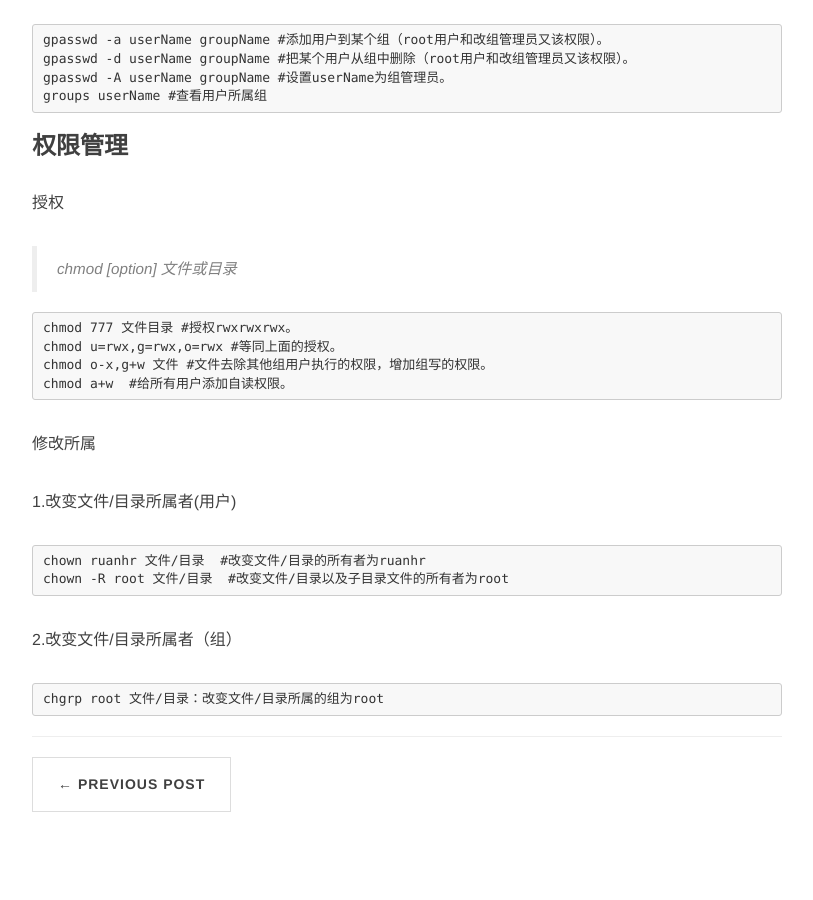
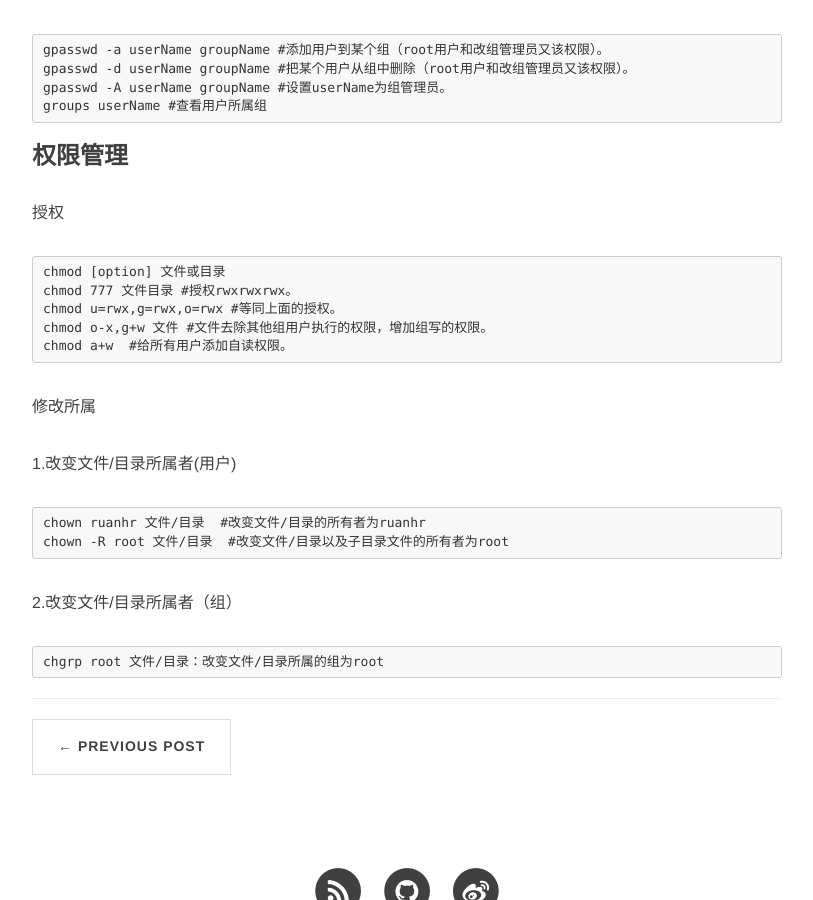
Before and after one commit to RuanHR/ruanhr.github.io, a Jekyll site: the page built from _posts/2018-01-02-linux-user.md, in a window 1280 px wide and 900 px high, scrolled down 2998 px. Shown: the whole window, without its empty margins (233-1046 px from the left). Built offline with Jekyll 4.4.1, drawn with Linux system fonts in a browser that asks for light colours; nearby versions of some CDN libraries; comment, search, counter and statistics services are not loaded; some of the changed text lies outside the part shown.

Commit message:
commit page
样式提交

````diff
--- a/_posts/2018-01-02-linux-user.md
+++ b/_posts/2018-01-02-linux-user.md
@@ -18,7 +18,7 @@
 
 ### 配置文件
 
-1. /etc/passwd
+1./etc/passwd
 
 > /etc/passwd：保存了所有用户信息，密码使用了x表示(不是明文，加密了的)
 
@@ -37,7 +37,7 @@
 >- 表示：用户帐号|用户密码|用户ID|用户组ID|用户名全称|用户主目录|用户所使用的shell。
 >- 该文件默认就会初始化很多用户，当shell等于/sbin/nologin时就表示该用户不能登陆。
 
-2. /etc/shadow
+2./etc/shadow
 
 ```linux
 cat /etc/shadow
@@ -48,7 +48,7 @@
 
 > 第二位为用户密码，使用了MD5加密算法，超级用户才拥有该文件读权限。
 
-3. /etc/group
+3./etc/group
 
 ```linux
 cat /etc/group
@@ -130,9 +130,8 @@
 
 授权<br/>
 
-> chmod [option] 文件或目录
-
 ```linux
+chmod [option] 文件或目录
 chmod 777 文件目录 #授权rwxrwxrwx。
 chmod u=rwx,g=rwx,o=rwx #等同上面的授权。
 chmod o-x,g+w 文件 #文件去除其他组用户执行的权限，增加组写的权限。
````
